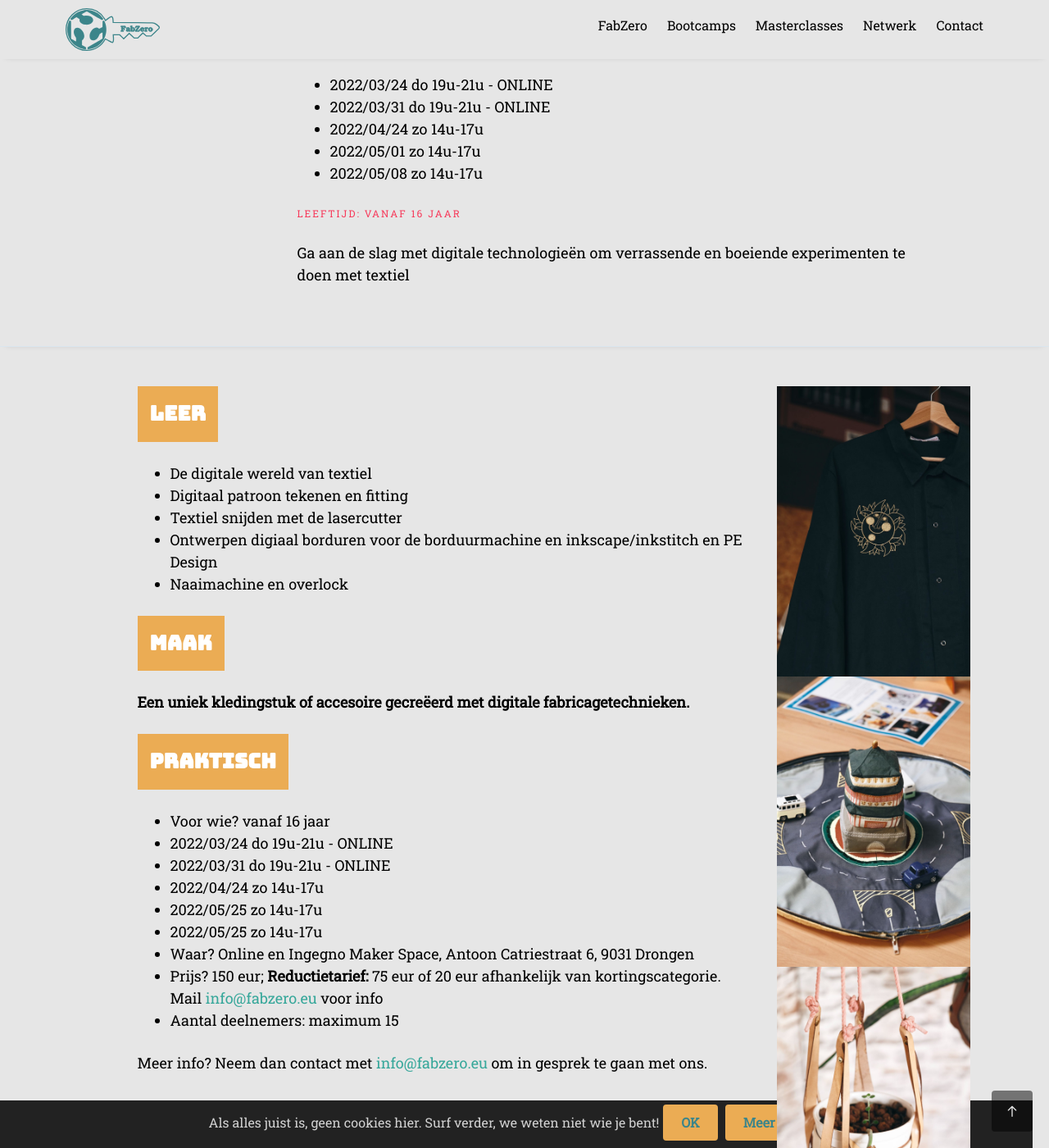
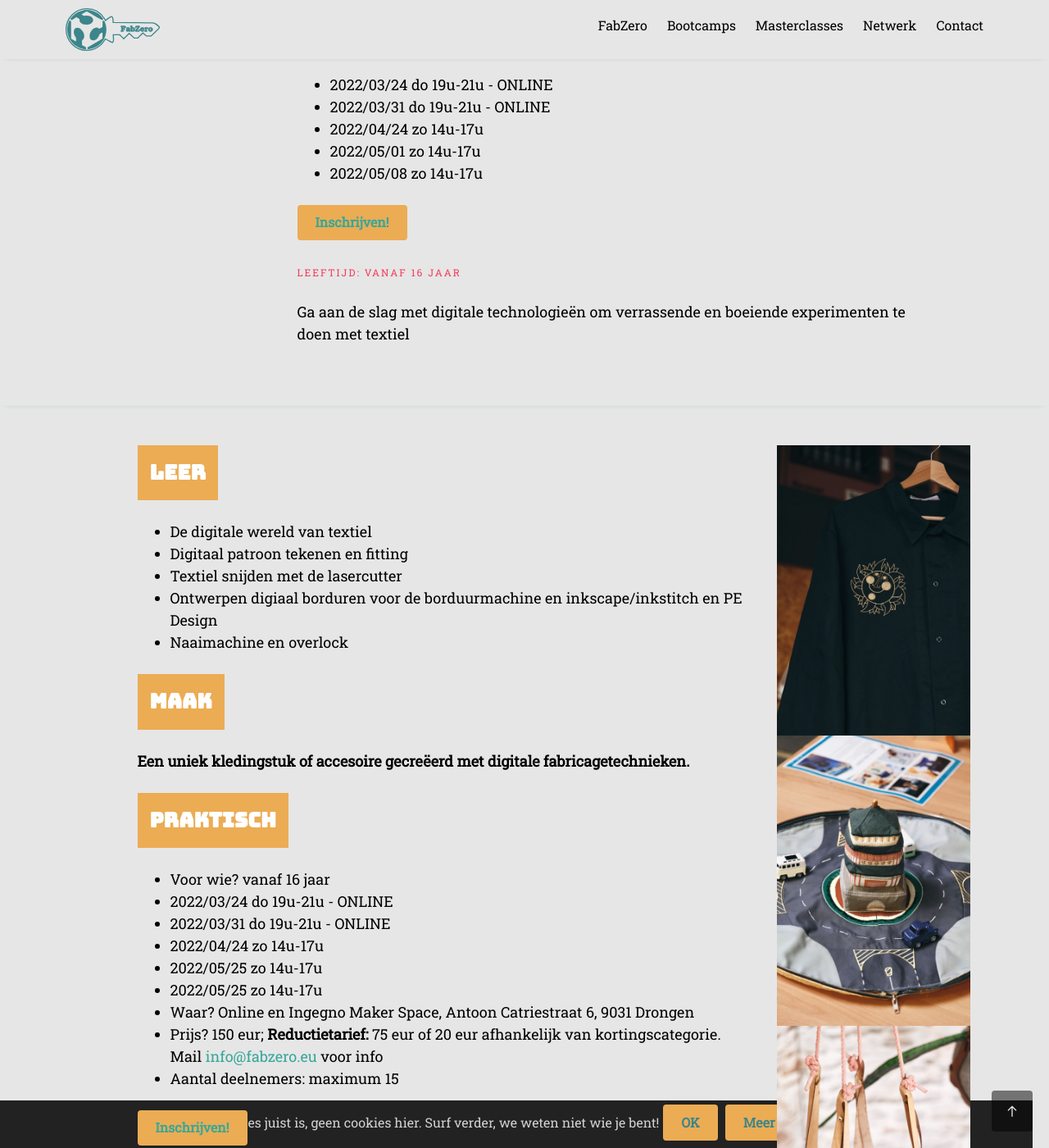
Before and after one commit to IngegnoMakerSpace/inclusievekets, a Jekyll site: the page built from _pages/2022mclass_dig_text.html, in a window 1280 px wide and 1400 px high, scrolled down 487 px. Shown: the whole window at 82% size. Built offline with Jekyll 4.4.1, drawn with Linux system fonts in a browser that asks for light colours; nearby versions of some CDN libraries; some web fonts are replaced.

Commit message:
inschrijvingslink

```diff
--- a/_pages/2022mclass_dig_text.html
+++ b/_pages/2022mclass_dig_text.html
@@ -40,6 +40,8 @@ permalink: /mclassdigtext
                     <li>2022/05/01 zo 14u-17u</li>
                     <li>2022/05/08 zo 14u-17u</li>
                   </ul>
+                  <p>
+              <a href="https://forms.gle/AK7bD1RUYHNRNYf36" target="_blank" class="btn btn-primary"><strong>Inschrijven!</strong></a></p>
                   <span>Leeftijd: vanaf 16 jaar</span>
                   <p>Ga aan de slag met digitale technologieën om verrassende en boeiende experimenten te doen met textiel</p>
                 </div>
@@ -76,6 +78,8 @@ permalink: /mclassdigtext
                     <li>Aantal deelnemers: maximum 15</li>
                   </ul>
 
+                    <p><a href="https://forms.gle/AK7bD1RUYHNRNYf36" target="_blank" class="btn btn-primary"><strong>Inschrijven!</strong></a></p>
+
                     <p>Meer info? Neem dan contact met <a href="mailto:info@fabzero.eu">info@fabzero.eu</a> om in gesprek te gaan met ons.</p>
                 </div>
             </div>
```
